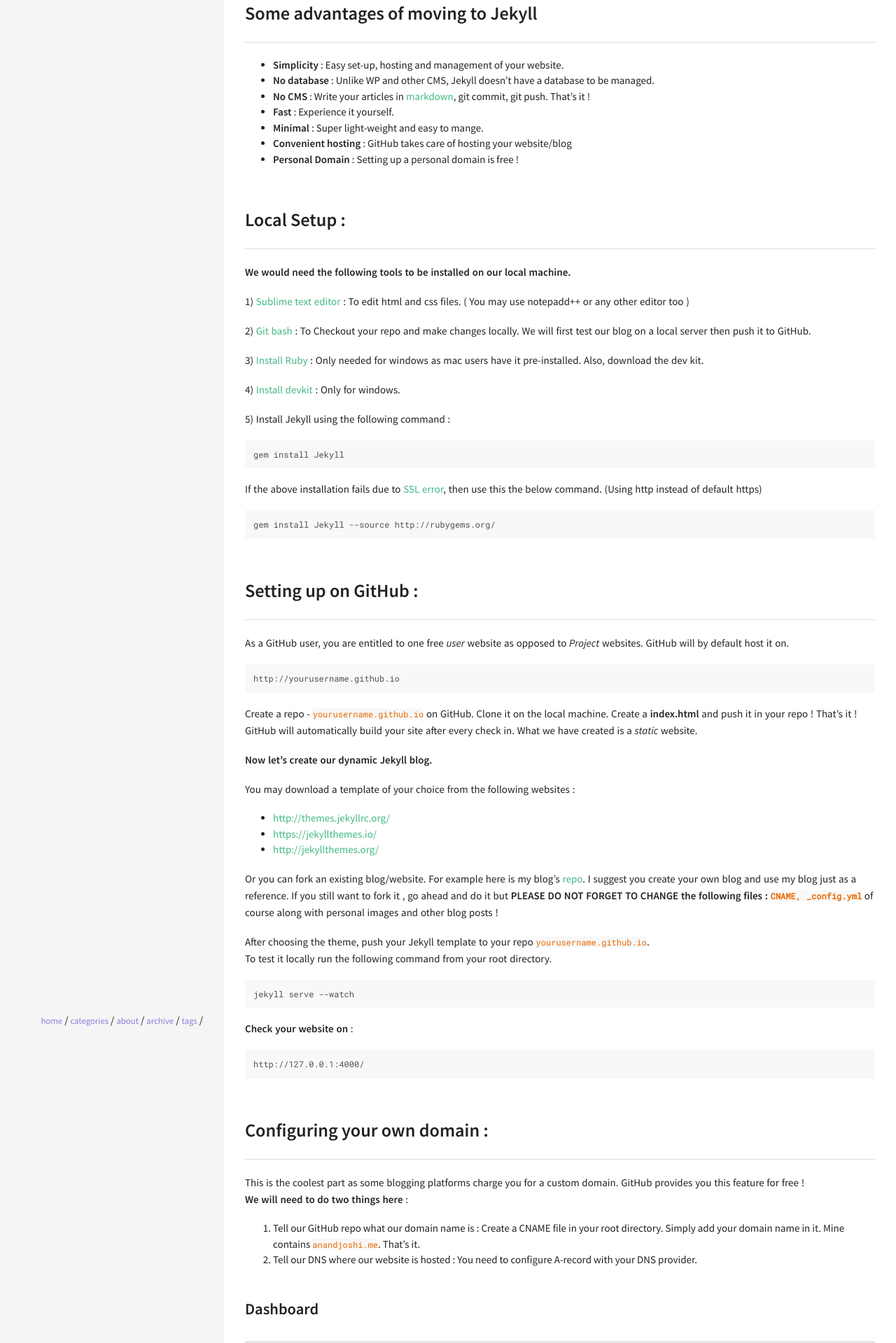
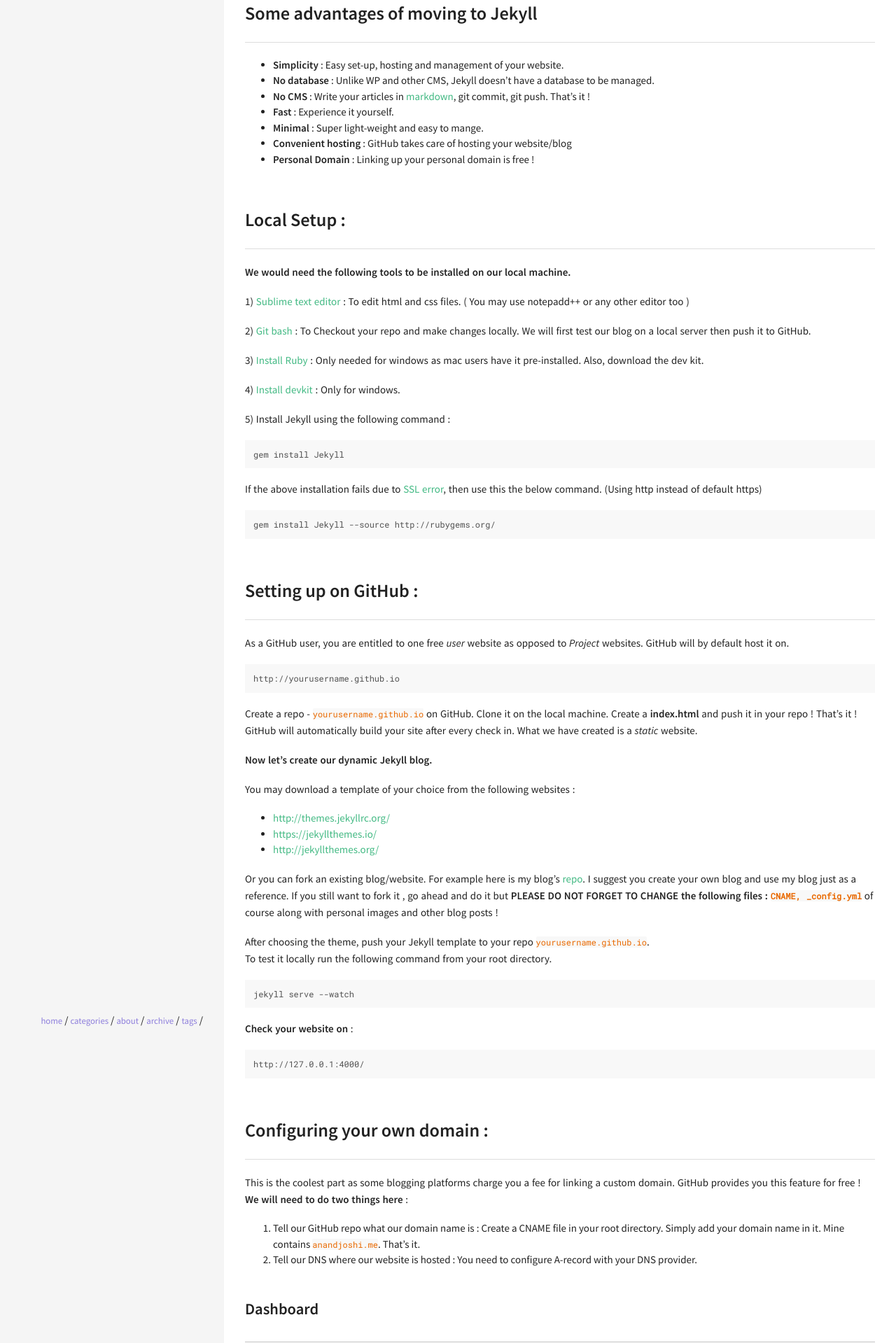
Before and after one commit to anandjoshi91/anandjoshi91.github.io, a Jekyll site: the page built from _posts/2016/2016-10-16-Blogging-with-github-and-jekyll.md, in a window 1280 px wide. Shown: the part 1001-2920 px from the top of the page at 70% size. Built offline with Jekyll 4.4.1, drawn with Linux system fonts in a browser that asks for light colours; comment, search, counter and statistics services are not loaded.

Commit message:
personal domain

````diff
--- a/_posts/2016/2016-10-16-Blogging-with-github-and-jekyll.md
+++ b/_posts/2016/2016-10-16-Blogging-with-github-and-jekyll.md
@@ -25,7 +25,7 @@
 - **Fast** : Experience it yourself.
 - **Minimal** : Super light-weight and easy to mange.
 - **Convenient hosting** : GitHub takes care of hosting your website/blog
-- **Personal Domain** : Setting up a personal domain is free !
+- **Personal Domain** : Linking up your personal domain is free !
 
 
 
@@ -94,7 +94,7 @@
 
 ## Configuring your own domain :
 
-This is the coolest part as some blogging platforms charge you for a custom domain. GitHub provides you this feature for free !
+This is the coolest part as some blogging platforms charge you a fee for linking a custom domain. GitHub provides you this feature for free !
 **We will need to do two things here** :
 1. Tell our GitHub repo what our domain name is : Create a CNAME file in your root directory. Simply add your domain name in it. Mine contains ``` anandjoshi.me ```. That's it.
 2.  Tell our DNS where our website is hosted : You need to configure A-record with your DNS provider.
````
